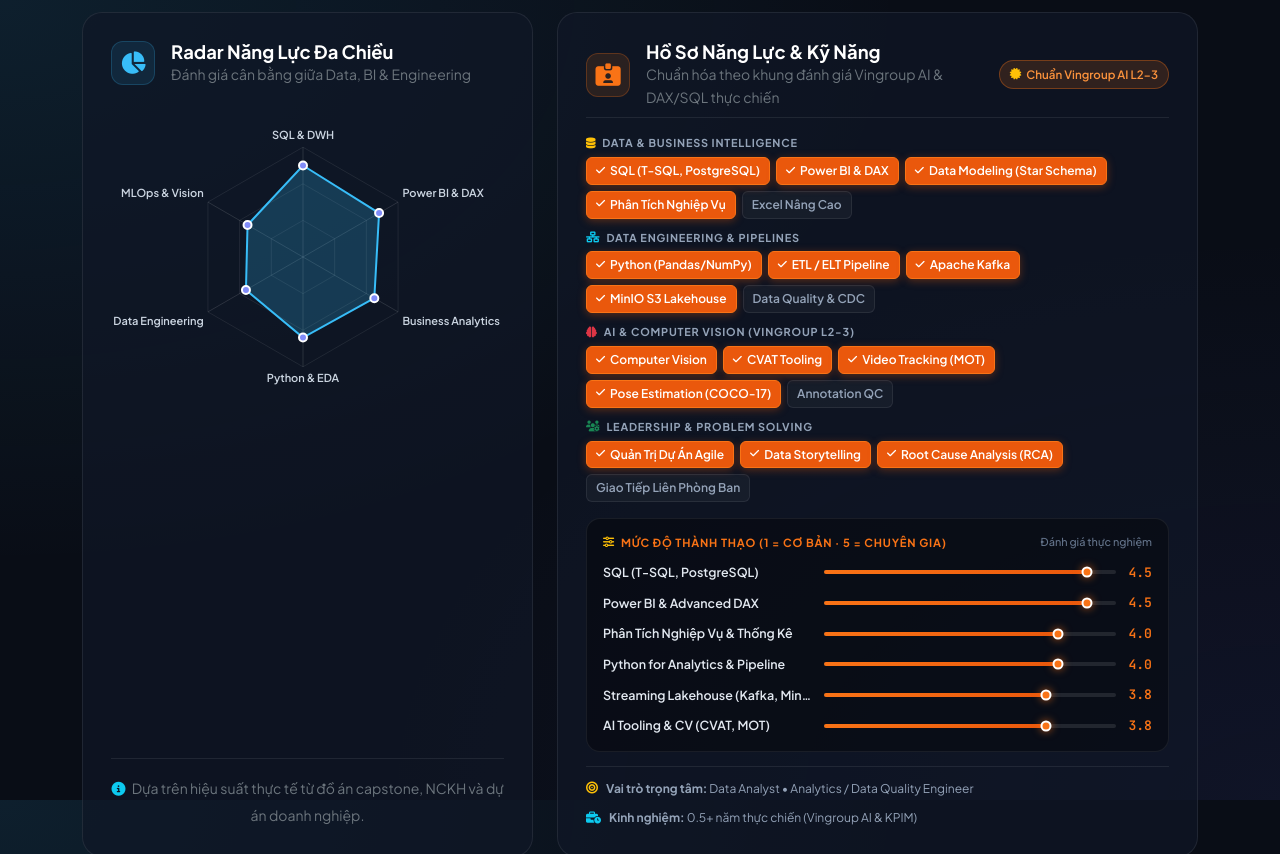
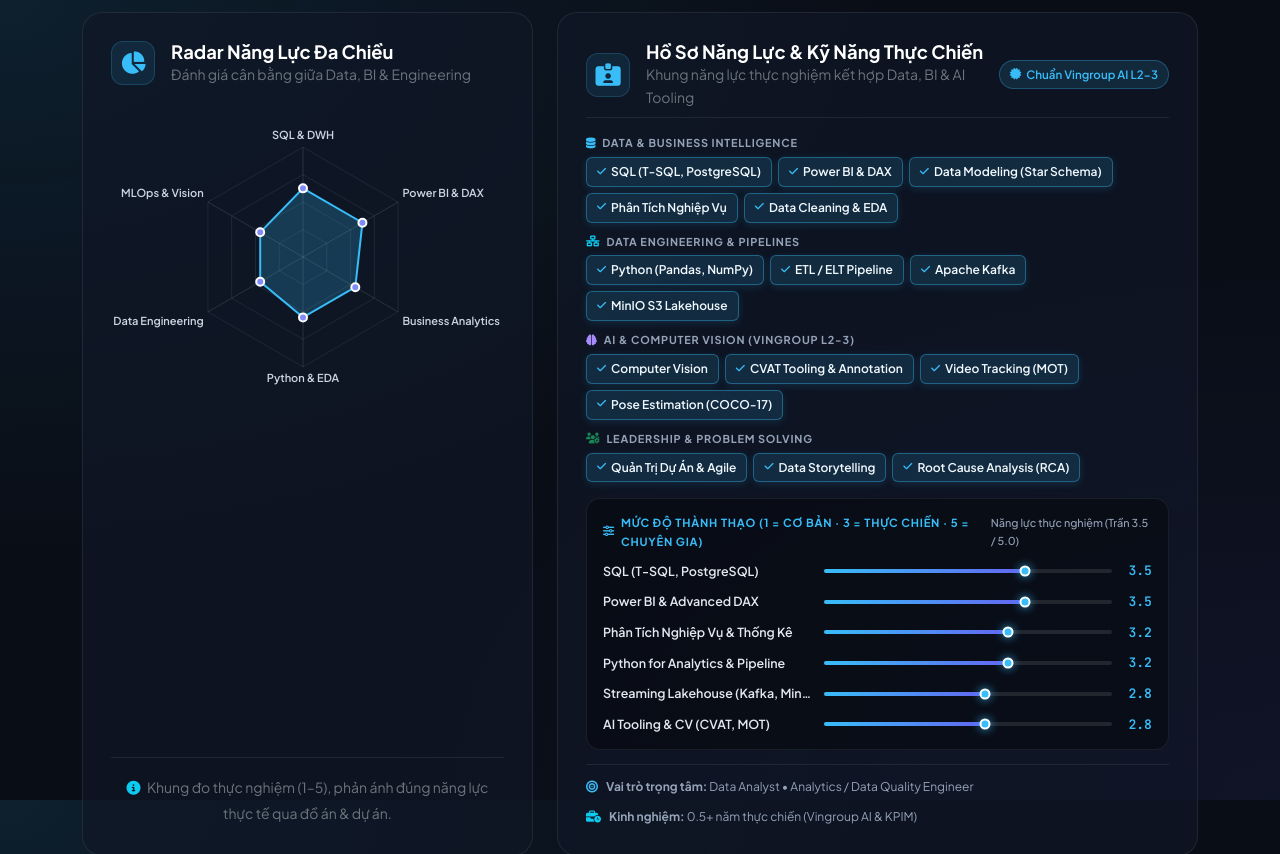
Before and after one commit to nolanminhdinh/nolanminhdinh.github.io, a plain HTML site: page index.html in a window 1280 px wide. Shown: the part 4000-4854 px from the top of the page. Drawn offline with nearby package versions, Linux system fonts and the light colour scheme.

Commit message:
fix(skills): synchronize cyan palette, remove unverified skills, and calibrate ratings to 3.5 cap

```diff
--- a/index.html
+++ b/index.html
@@ -999,9 +999,9 @@
 
         /* Vingroup AI Style Compact Competency Profile */
         .profile-section-badge {
-            background: rgba(249, 115, 22, 0.15);
-            color: #fb923c;
-            border: 1px solid rgba(249, 115, 22, 0.35);
+            background: rgba(56, 189, 248, 0.12);
+            color: #38bdf8;
+            border: 1px solid rgba(56, 189, 248, 0.3);
             font-size: 0.72rem;
             padding: 4px 10px;
             border-radius: 50px;
@@ -1044,31 +1044,32 @@
             gap: 5px;
             font-size: 0.75rem;
             font-weight: 600;
-            padding: 3px 9px;
+            padding: 4px 10px;
             border-radius: 6px;
             transition: all 0.2s ease;
             user-select: none;
+            background: rgba(56, 189, 248, 0.08);
+            border: 1px solid rgba(56, 189, 248, 0.2);
+            color: #93c5fd;
         }
 
         .vg-pill.active {
-            background: #ea580c;
-            color: #ffffff;
-            border: 1px solid #f97316;
-            box-shadow: 0 2px 8px rgba(234, 88, 12, 0.35);
+            background: rgba(56, 189, 248, 0.14);
+            color: #f0f9ff;
+            border: 1px solid rgba(56, 189, 248, 0.38);
+            box-shadow: 0 2px 8px rgba(56, 189, 248, 0.15);
         }
 
         .vg-pill.active i {
             font-size: 0.65rem;
             font-weight: 900;
-        }
-
-        .vg-pill.inactive {
-            background: rgba(255, 255, 255, 0.04);
-            border: 1px solid rgba(255, 255, 255, 0.08);
-            color: #94a3b8;
+            color: #38bdf8;
         }
 
         .vg-pill:hover {
+            background: rgba(56, 189, 248, 0.24);
+            border-color: #38bdf8;
+            color: #ffffff;
             transform: translateY(-1px);
         }
 
@@ -1093,7 +1094,7 @@
             font-weight: 700;
             text-transform: uppercase;
             letter-spacing: 0.8px;
-            color: #f97316;
+            color: var(--accent-cyan);
             margin: 0;
             display: flex;
             align-items: center;
@@ -1102,7 +1103,7 @@
 
         .slider-scale-legend {
             font-size: 0.68rem;
-            color: #64748b;
+            color: #94a3b8;
             font-weight: 500;
         }
 
@@ -1137,29 +1138,29 @@
 
         .slider-fill {
             height: 100%;
-            background: linear-gradient(90deg, #f97316, #ea580c);
+            background: linear-gradient(90deg, #38bdf8, #6366f1);
             border-radius: 10px;
         }
 
         .slider-dot {
             width: 11px;
             height: 11px;
-            background: #f97316;
+            background: #38bdf8;
             border: 2px solid #ffffff;
             border-radius: 50%;
             position: absolute;
             top: 50%;
             transform: translate(-50%, -50%);
-            box-shadow: 0 0 8px rgba(249, 115, 22, 0.7);
+            box-shadow: 0 0 10px rgba(56, 189, 248, 0.85);
         }
 
         .slider-score {
-            flex: 0 0 24px;
+            flex: 0 0 28px;
             text-align: right;
             font-family: 'JetBrains Mono', monospace;
             font-size: 0.82rem;
             font-weight: 700;
-            color: #f97316;
+            color: var(--accent-cyan);
         }
 
         /* Profile Meta Footer */
@@ -1744,13 +1745,12 @@
                         </div>
                         <div class="text-center pt-3 border-top" style="border-color: rgba(255,255,255,0.08) !important;">
                             <span class="text-secondary small">
-                                <i class="fas fa-info-circle text-info me-1"></i> Dựa trên hiệu suất thực tế từ đồ án capstone, NCKH và dự án doanh nghiệp.
+                                <i class="fas fa-info-circle text-info me-1"></i> Khung đo thực nghiệm (1–5), phản ánh đúng năng lực thực tế qua đồ án &amp; dự án.
                             </span>
                         </div>
                     </div>
                 </div>
 
-                <!-- Right: Detailed Proficiency Progress Bars -->
                 <!-- Right: Compact Vingroup AI Competency Profile & Sliders -->
                 <div class="col-lg-7">
                     <div class="proficiency-card d-flex flex-column justify-content-between">
@@ -1758,32 +1758,32 @@
                             <!-- Header -->
                             <div class="d-flex align-items-center justify-content-between mb-3 pb-2 border-bottom" style="border-color: rgba(255,255,255,0.08) !important;">
                                 <div class="d-flex align-items-center gap-3">
-                                    <div class="skill-group-icon" style="background: rgba(249, 115, 22, 0.12); color: #f97316; border-color: rgba(249, 115, 22, 0.25);">
+                                    <div class="skill-group-icon">
                                         <i class="fas fa-id-card-clip"></i>
                                     </div>
                                     <div>
-                                        <h3 class="skill-group-title" style="font-size: 1.15rem;">Hồ Sơ Năng Lực &amp; Kỹ Năng</h3>
-                                        <p class="text-secondary small mb-0">Chuẩn hóa theo khung đánh giá Vingroup AI &amp; DAX/SQL thực chiến</p>
+                                        <h3 class="skill-group-title" style="font-size: 1.15rem;">Hồ Sơ Năng Lực &amp; Kỹ Năng Thực Chiến</h3>
+                                        <p class="text-secondary small mb-0">Khung năng lực thực nghiệm kết hợp Data, BI &amp; AI Tooling</p>
                                     </div>
                                 </div>
                                 <span class="profile-section-badge">
-                                    <i class="fas fa-certificate text-warning"></i> Chuẩn Vingroup AI L2-3
+                                    <i class="fas fa-certificate text-cyan"></i> Chuẩn Vingroup AI L2-3
                                 </span>
                             </div>
 
-                            <!-- Categorized Skill Tags (Vingroup Profile Style) -->
+                            <!-- Categorized Skill Tags (Vingroup Profile Style - Only Verified Practiced Skills) -->
                             <div class="mb-3">
                                 <!-- Group 1: BI & DATA -->
                                 <div class="category-block">
                                     <div class="category-title">
-                                        <i class="fas fa-database text-warning"></i> DATA &amp; BUSINESS INTELLIGENCE
+                                        <i class="fas fa-database" style="color: var(--accent-cyan);"></i> DATA &amp; BUSINESS INTELLIGENCE
                                     </div>
                                     <div class="pill-wrap">
                                         <span class="vg-pill active"><i class="fas fa-check"></i> SQL (T-SQL, PostgreSQL)</span>
                                         <span class="vg-pill active"><i class="fas fa-check"></i> Power BI &amp; DAX</span>
                                         <span class="vg-pill active"><i class="fas fa-check"></i> Data Modeling (Star Schema)</span>
                                         <span class="vg-pill active"><i class="fas fa-check"></i> Phân Tích Nghiệp Vụ</span>
-                                        <span class="vg-pill inactive">Excel Nâng Cao</span>
+                                        <span class="vg-pill active"><i class="fas fa-check"></i> Data Cleaning &amp; EDA</span>
                                     </div>
                                 </div>
 
@@ -1793,25 +1793,23 @@
                                         <i class="fas fa-network-wired text-info"></i> DATA ENGINEERING &amp; PIPELINES
                                     </div>
                                     <div class="pill-wrap">
-                                        <span class="vg-pill active"><i class="fas fa-check"></i> Python (Pandas/NumPy)</span>
+                                        <span class="vg-pill active"><i class="fas fa-check"></i> Python (Pandas, NumPy)</span>
                                         <span class="vg-pill active"><i class="fas fa-check"></i> ETL / ELT Pipeline</span>
                                         <span class="vg-pill active"><i class="fas fa-check"></i> Apache Kafka</span>
                                         <span class="vg-pill active"><i class="fas fa-check"></i> MinIO S3 Lakehouse</span>
-                                        <span class="vg-pill inactive">Data Quality &amp; CDC</span>
                                     </div>
                                 </div>
 
                                 <!-- Group 3: AI & COMPUTER VISION -->
                                 <div class="category-block">
                                     <div class="category-title">
-                                        <i class="fas fa-brain text-danger"></i> AI &amp; COMPUTER VISION (VINGROUP L2-3)
+                                        <i class="fas fa-brain" style="color: #a78bfa;"></i> AI &amp; COMPUTER VISION (VINGROUP L2-3)
                                     </div>
                                     <div class="pill-wrap">
                                         <span class="vg-pill active"><i class="fas fa-check"></i> Computer Vision</span>
-                                        <span class="vg-pill active"><i class="fas fa-check"></i> CVAT Tooling</span>
+                                        <span class="vg-pill active"><i class="fas fa-check"></i> CVAT Tooling &amp; Annotation</span>
                                         <span class="vg-pill active"><i class="fas fa-check"></i> Video Tracking (MOT)</span>
                                         <span class="vg-pill active"><i class="fas fa-check"></i> Pose Estimation (COCO-17)</span>
-                                        <span class="vg-pill inactive">Annotation QC</span>
                                     </div>
                                 </div>
 
@@ -1821,75 +1819,74 @@
                                         <i class="fas fa-users-gear text-success"></i> LEADERSHIP &amp; PROBLEM SOLVING
                                     </div>
                                     <div class="pill-wrap">
-                                        <span class="vg-pill active"><i class="fas fa-check"></i> Quản Trị Dự Án Agile</span>
+                                        <span class="vg-pill active"><i class="fas fa-check"></i> Quản Trị Dự Án &amp; Agile</span>
                                         <span class="vg-pill active"><i class="fas fa-check"></i> Data Storytelling</span>
                                         <span class="vg-pill active"><i class="fas fa-check"></i> Root Cause Analysis (RCA)</span>
-                                        <span class="vg-pill inactive">Giao Tiếp Liên Phòng Ban</span>
                                     </div>
                                 </div>
                             </div>
 
-                            <!-- Minimalist 1-5 Slider Scale Box -->
+                            <!-- Minimalist 1-5 Slider Scale Box (Capped at 3.5 for Hands-on Practitioner Stage) -->
                             <div class="slider-scale-box">
                                 <div class="slider-scale-header">
                                     <span class="slider-scale-title">
-                                        <i class="fas fa-sliders text-warning"></i> MỨC ĐỘ THÀNH THẠO (1 = CƠ BẢN · 5 = CHUYÊN GIA)
+                                        <i class="fas fa-sliders" style="color: var(--accent-cyan);"></i> MỨC ĐỘ THÀNH THẠO (1 = CƠ BẢN · 3 = THỰC CHIẾN · 5 = CHUYÊN GIA)
                                     </span>
-                                    <span class="slider-scale-legend">Đánh giá thực nghiệm</span>
+                                    <span class="slider-scale-legend">Năng lực thực nghiệm (Trần 3.5 / 5.0)</span>
                                 </div>
 
                                 <div class="slider-row">
                                     <span class="slider-name">SQL (T-SQL, PostgreSQL)</span>
                                     <div class="slider-track">
-                                        <div class="slider-fill" style="width: 90%;"></div>
-                                        <div class="slider-dot" style="left: 90%;"></div>
+                                        <div class="slider-fill" style="width: 70%;"></div>
+                                        <div class="slider-dot" style="left: 70%;"></div>
                                     </div>
-                                    <span class="slider-score">4.5</span>
+                                    <span class="slider-score">3.5</span>
                                 </div>
 
                                 <div class="slider-row">
                                     <span class="slider-name">Power BI &amp; Advanced DAX</span>
                                     <div class="slider-track">
-                                        <div class="slider-fill" style="width: 90%;"></div>
-                                        <div class="slider-dot" style="left: 90%;"></div>
+                                        <div class="slider-fill" style="width: 70%;"></div>
+                                        <div class="slider-dot" style="left: 70%;"></div>
                                     </div>
-                                    <span class="slider-score">4.5</span>
+                                    <span class="slider-score">3.5</span>
                                 </div>
 
                                 <div class="slider-row">
                                     <span class="slider-name">Phân Tích Nghiệp Vụ &amp; Thống Kê</span>
                                     <div class="slider-track">
-                                        <div class="slider-fill" style="width: 80%;"></div>
-                                        <div class="slider-dot" style="left: 80%;"></div>
+                                        <div class="slider-fill" style="width: 64%;"></div>
+                                        <div class="slider-dot" style="left: 64%;"></div>
                                     </div>
-                                    <span class="slider-score">4.0</span>
+                                    <span class="slider-score">3.2</span>
                                 </div>
 
                                 <div class="slider-row">
                                     <span class="slider-name">Python for Analytics &amp; Pipeline</span>
                                     <div class="slider-track">
-                                        <div class="slider-fill" style="width: 80%;"></div>
-                                        <div class="slider-dot" style="left: 80%;"></div>
+                                        <div class="slider-fill" style="width: 64%;"></div>
+                                        <div class="slider-dot" style="left: 64%;"></div>
                                     </div>
-                                    <span class="slider-score">4.0</span>
+                                    <span class="slider-score">3.2</span>
                                 </div>
 
                                 <div class="slider-row">
                                     <span class="slider-name">Streaming Lakehouse (Kafka, MinIO)</span>
                                     <div class="slider-track">
-                                        <div class="slider-fill" style="width: 76%;"></div>
-                                        <div class="slider-dot" style="left: 76%;"></div>
+                                        <div class="slider-fill" style="width: 56%;"></div>
+                                        <div class="slider-dot" style="left: 56%;"></div>
                                     </div>
-                                    <span class="slider-score">3.8</span>
+                                    <span class="slider-score">2.8</span>
                                 </div>
 
                                 <div class="slider-row">
                                     <span class="slider-name">AI Tooling &amp; CV (CVAT, MOT)</span>
                                     <div class="slider-track">
-                                        <div class="slider-fill" style="width: 76%;"></div>
-                                        <div class="slider-dot" style="left: 76%;"></div>
+                                        <div class="slider-fill" style="width: 56%;"></div>
+                                        <div class="slider-dot" style="left: 56%;"></div>
                                     </div>
-                                    <span class="slider-score">3.8</span>
+                                    <span class="slider-score">2.8</span>
                                 </div>
                             </div>
                         </div>
@@ -1897,7 +1894,7 @@
                         <!-- Metadata Footer Strip (Vingroup Profile Style) -->
                         <div class="profile-meta-strip">
                             <div class="d-flex align-items-center gap-2">
-                                <i class="fas fa-bullseye text-warning"></i>
+                                <i class="fas fa-bullseye" style="color: var(--accent-cyan);"></i>
                                 <span><strong>Vai trò trọng tâm:</strong> Data Analyst • Analytics / Data Quality Engineer</span>
                             </div>
                             <div class="d-flex align-items-center gap-2">
@@ -2836,8 +2833,8 @@
                             'MLOps & Vision'
                         ],
                         datasets: [{
-                            label: 'Thành thạo (%)',
-                            data: [90, 88, 85, 84, 76, 75],
+                            label: 'Đánh giá thực nghiệm (1-5)',
+                            data: [3.5, 3.5, 3.2, 3.2, 2.8, 2.8],
                             backgroundColor: 'rgba(56, 189, 248, 0.22)',
                             borderColor: '#38bdf8',
                             borderWidth: 2,
@@ -2866,7 +2863,7 @@
                                 cornerRadius: 8,
                                 callbacks: {
                                     label: function(context) {
-                                        return ` Mức độ: ${context.raw}%`;
+                                        return ` Điểm thực nghiệm: ${context.raw} / 5.0`;
                                     }
                                 }
                             }
@@ -2889,10 +2886,10 @@
                                 },
                                 ticks: {
                                     display: false,
-                                    stepSize: 20
+                                    stepSize: 1
                                 },
-                                suggestedMin: 40,
-                                suggestedMax: 100
+                                suggestedMin: 1.0,
+                                suggestedMax: 5.0
                             }
                         }
                     }
```
